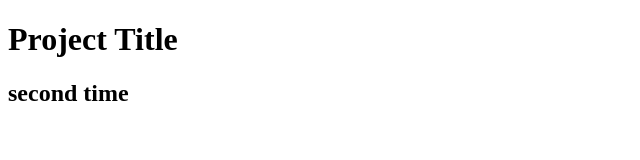
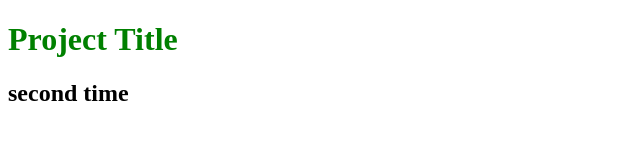
Before and after one commit to akinojo12/GITPROJECT, a plain HTML site: page index.html in a window 1280 px wide. Shown: the top 160 px of the page, without its empty margins (0-640 px from the left). Drawn offline with Linux system fonts and the light colour scheme.

Commit message:
modified the header

```diff
--- a/index.html
+++ b/index.html
@@ -6,7 +6,7 @@
     <title>Document</title>
 </head>
 <body>
-    <h1>Project Title</h1>
+    <h1 style="color: green;">Project Title</h1>
     <h2> second time</h2><br>
     <h1>hello world</h1>
     <h1>get it</h1>
```
